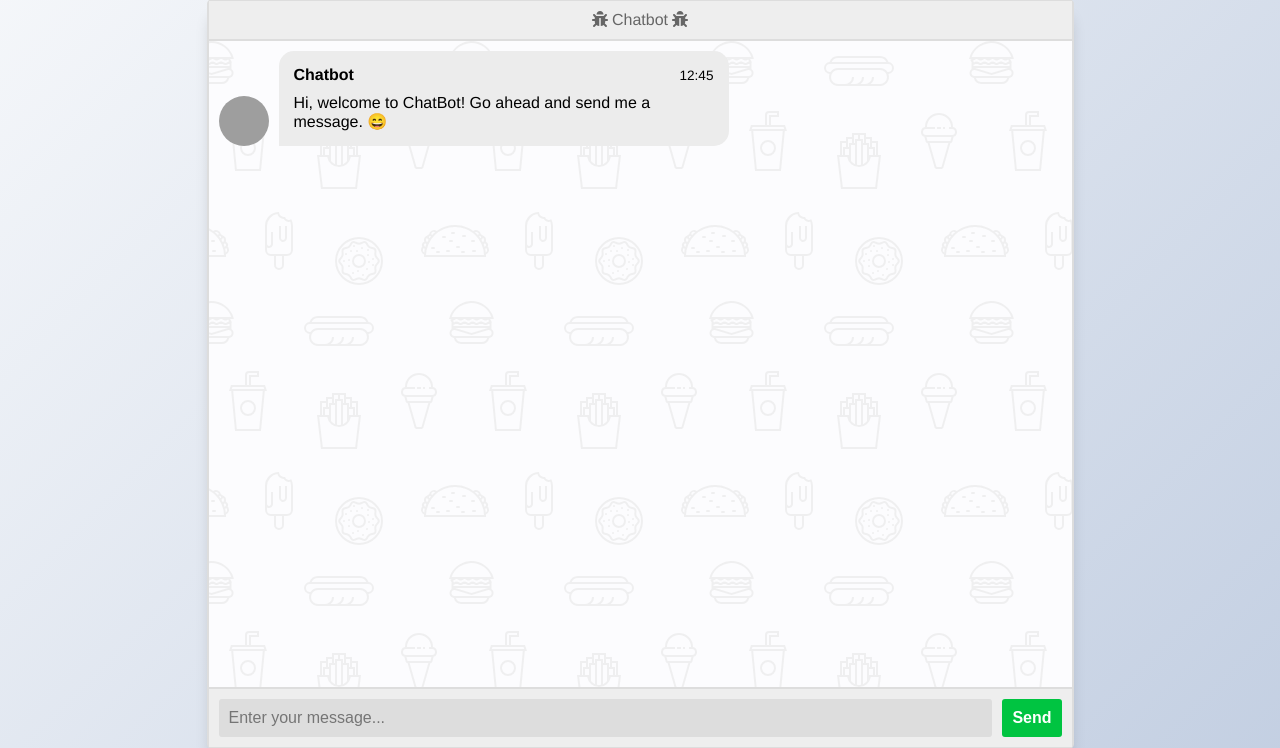
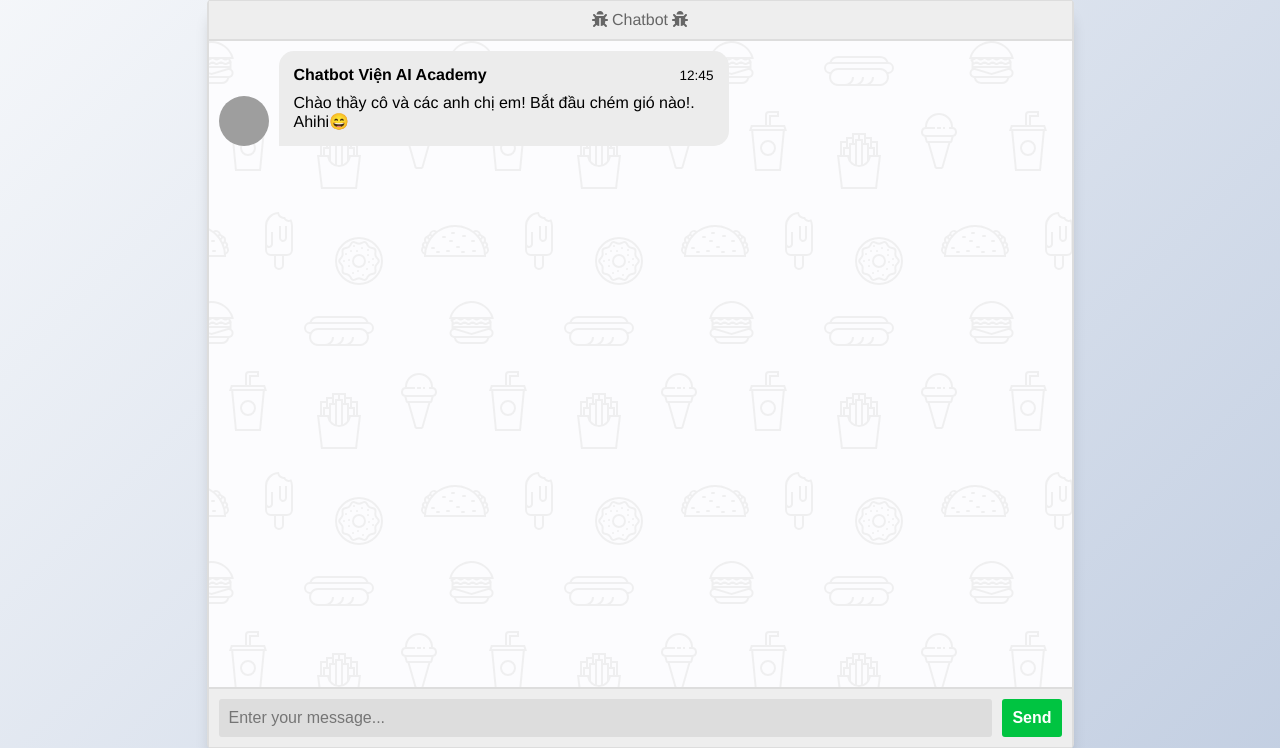
Before and after one commit to Tommy-Ngx/flasknlpapp, a Flask app: template Chatbox_covid/templates/index.html in a window 1280 px wide. Shown: the part 26-774 px from the top of the page. Run offline with Flask 2, Linux system fonts and the light colour scheme; the template is opened without the code that fills it, so the values that code supplies are empty; parts of the project's set-up code (start-up, migrations or seed data) failed here and were passed over; some libraries are stand-ins or nearby versions; grey boxes are pictures that could not be loaded.

Commit message:
Update index.html

```diff
--- a/Chatbox_covid/templates/index.html
+++ b/Chatbox_covid/templates/index.html
@@ -26,12 +26,12 @@
 
         <div class="msg-bubble">
           <div class="msg-info">
-            <div class="msg-info-name">Chatbot</div>
+            <div class="msg-info-name">Chatbot Viện AI Academy</div>
             <div class="msg-info-time">12:45</div>
           </div>
 
           <div class="msg-text">
-            Hi, welcome to ChatBot! Go ahead and send me a message. 😄
+            Chào thầy cô và các anh chị em! Bắt đầu chém gió nào!. Ahihi😄
           </div>
         </div>
       </div>
```
